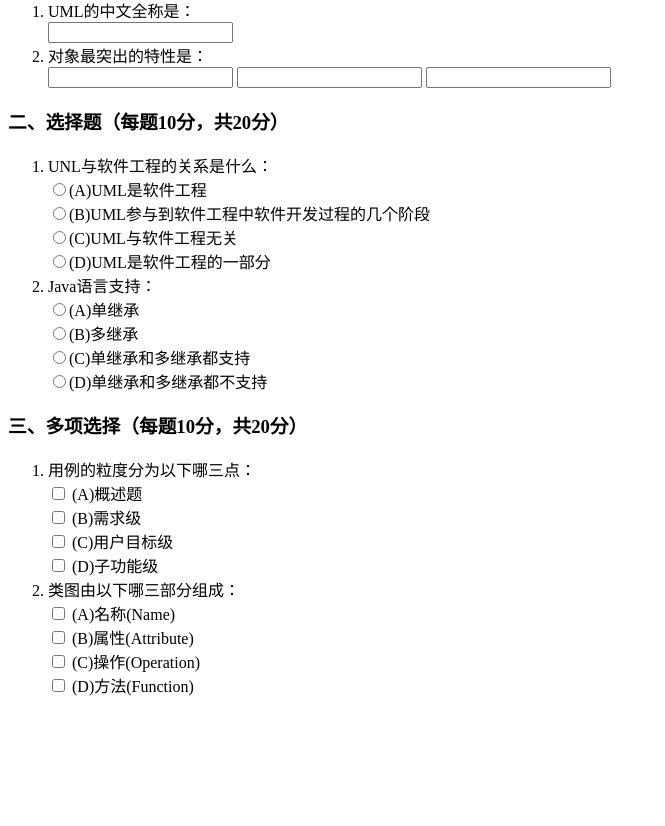
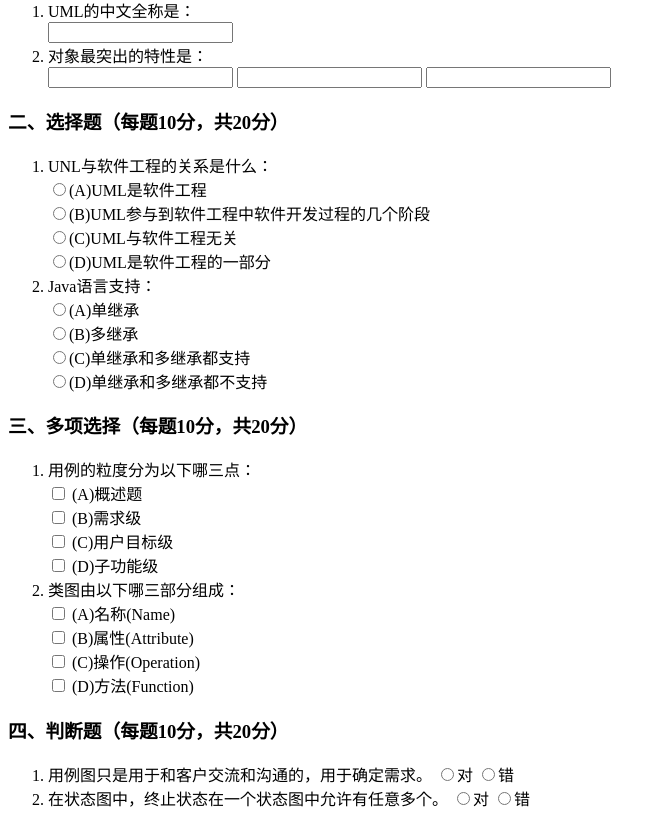
Before and after one commit to tw-lab-roadmap-1/zhangtian-task3, a plain HTML site: page exam.html in a window 1280 px wide. Shown: the part 302-1128 px from the top of the page, without its empty margins (0-665 px from the left). Before the commit the page ends 1015 px from the top, so only its background shows below. Drawn offline with Linux system fonts and the light colour scheme.

Commit message:
4th problem is completed

```diff
--- a/exam.html
+++ b/exam.html
@@ -104,5 +104,20 @@
         </li>
     </ol>
 </div>
+<div>
+    <h3>四、判断题（每题10分，共20分）</h3>
+    <ol>
+        <li>
+            <span>用例图只是用于和客户交流和沟通的，用于确定需求。</span>
+            <input type="radio" name="radioOne" value="true">对
+            <input type="radio" name="radioOne" value="false">错
+        </li>
+        <li>
+            <span>在状态图中，终止状态在一个状态图中允许有任意多个。</span>
+            <input type="radio" name="radioTwo" value="true">对
+            <input type="radio" name="radioTwo" value="false">错
+        </li>
+    </ol>
+</div>
 </body>
 </html>
```
